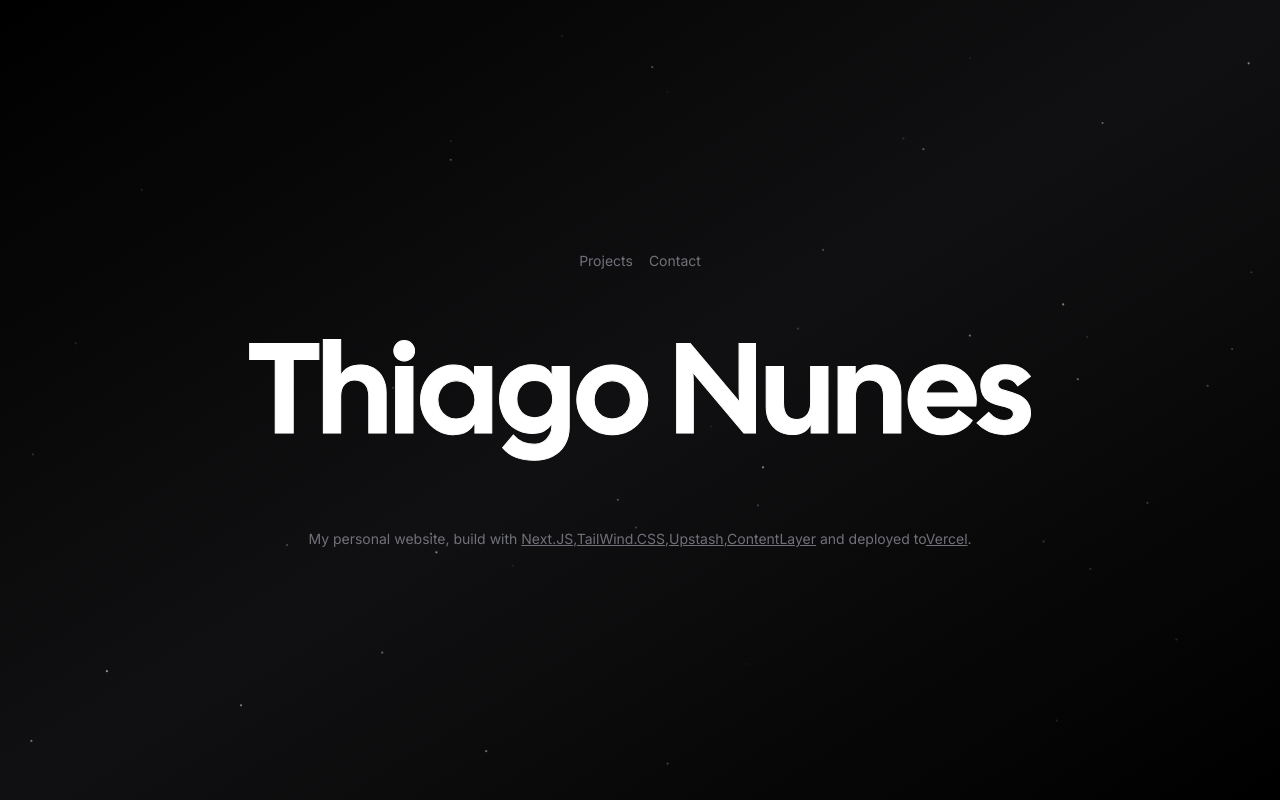
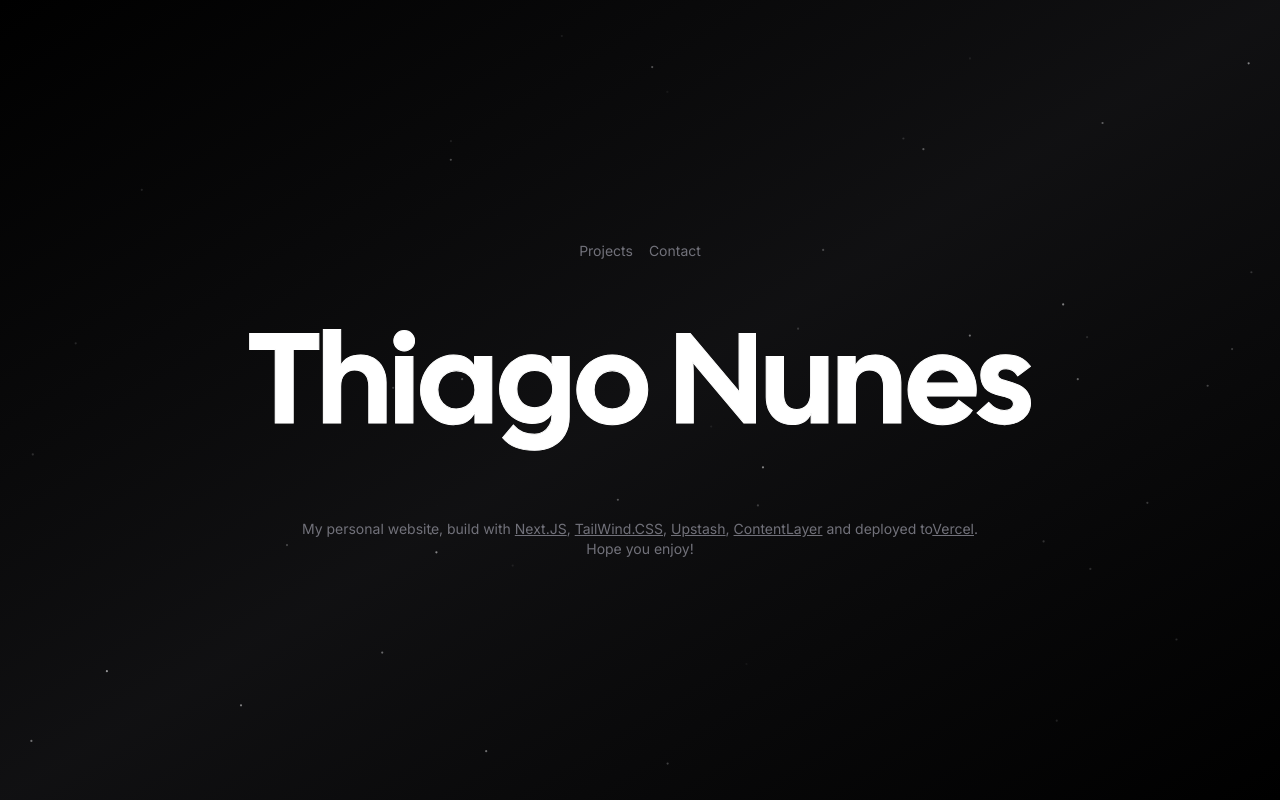
Before and after one commit to thiagonunes85/nextjs-portfolio-pageview-counter, a Next.js app: page / in a window 1280 px wide. Built offline with nearby package versions, Linux system fonts and the light colour scheme; no server answers; what tailwindcss-debug-screens would draw is missing.

Commit message:
Update page.tsx

```diff
--- a/app/page.tsx
+++ b/app/page.tsx
@@ -43,28 +43,28 @@ export default function Home() {
             className="underline duration-500 hover:text-zinc-300"
           >
             Next.JS
-          </Link>,
+          </Link>,{" "}
           <Link
             target="_blank"
             href="https://tailwindcss.com/"
             className="underline duration-500 hover:text-zinc-300"
           >
             TailWind.CSS
-          </Link>,
+          </Link>,{" "}
           <Link
             target="_blank"
             href="https://upstash.com?ref=chronark.com"
             className="underline duration-500 hover:text-zinc-300"
           >
             Upstash
-          </Link>,
+          </Link>,{" "}
           <Link
             target="_blank"
             href="https://www.contentlayer.dev/"
             className="underline duration-500 hover:text-zinc-300"
           >
             ContentLayer
-          </Link> and deployed to
+          </Link>{" "}and deployed to
           <Link
             target="_blank"
             href="https://vercel.com/"
@@ -74,6 +74,10 @@ export default function Home() {
           </Link>.
         </h2>
 
+        <h2 className="text-sm text-zinc-500 ">
+          Hope you enjoy!
+        </h2>
+
       </div>
     </div>
   );
```
